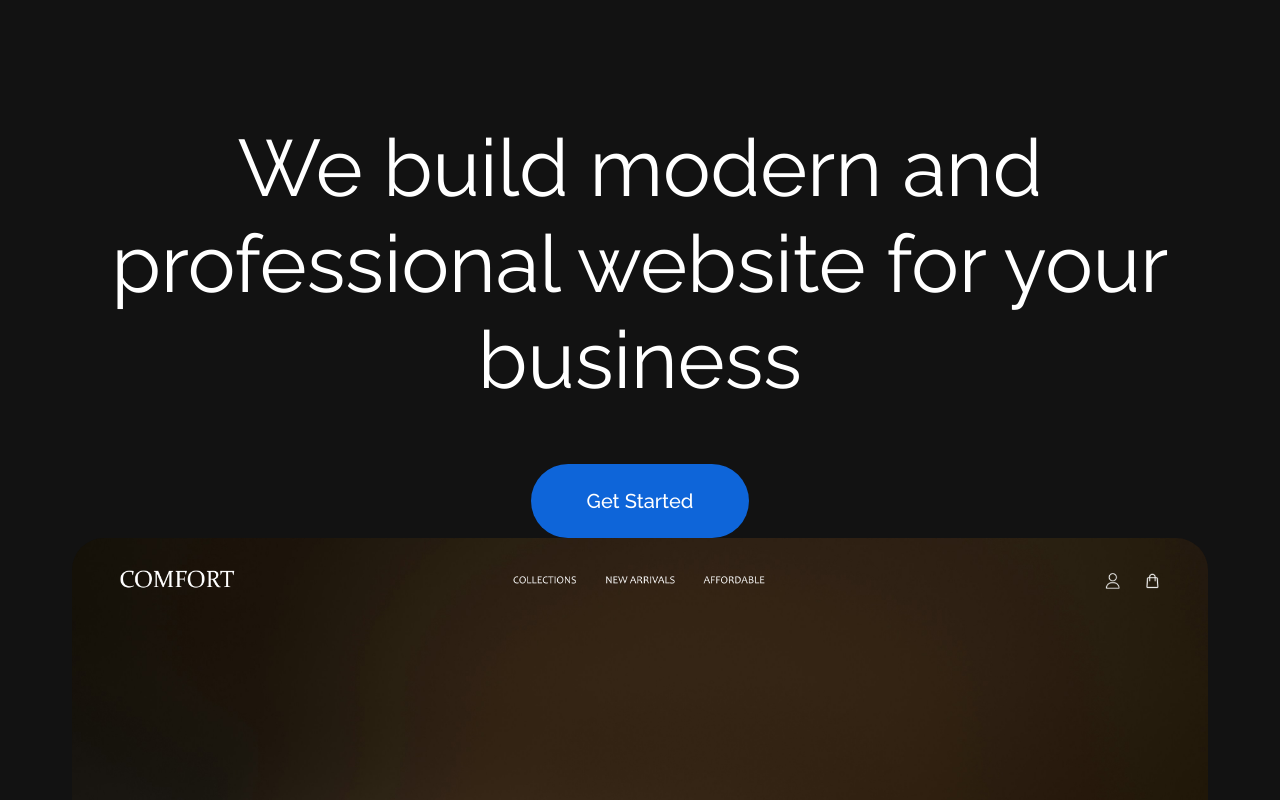
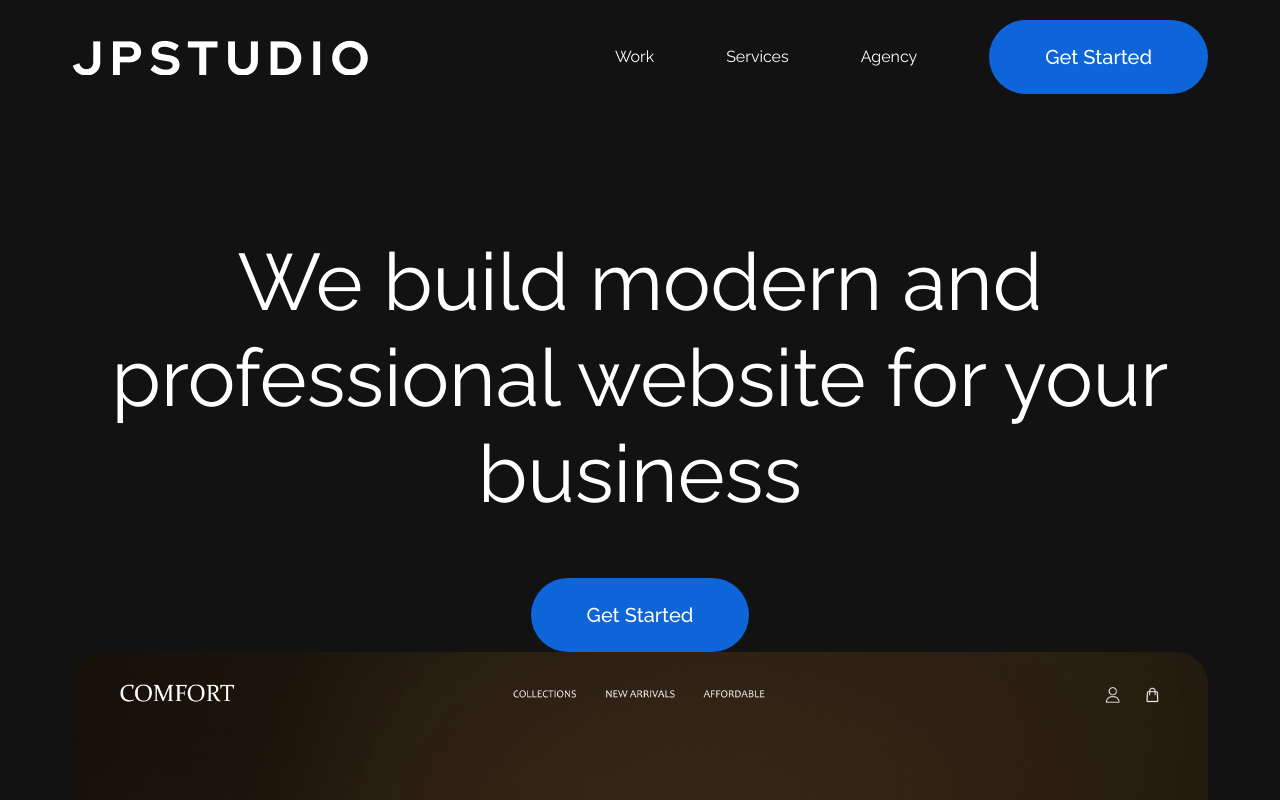
Before and after one commit to joewardperalta/jpstudio, a Next.js app: page / in a window 1280 px wide. Shown: the top 800 px of the page. Built offline with nearby package versions, Linux system fonts and the light colour scheme.

Commit message:
Create the top navigation

```diff
--- a/app/layout.js
+++ b/app/layout.js
@@ -4,6 +4,7 @@ import Script from "next/script";
 import Wrapper from "@/components/Wrapper";
 import Image from "next/image";
 import Link from "next/link";
+import Nav from "@/components/Nav";
 
 const raleway = Raleway({
   subsets: ["latin"],
@@ -18,6 +19,10 @@ export default function RootLayout({ children }) {
   return (
     <html lang="en">
       <body className={raleway.className}>
+        {/* Top nav */}
+        <Nav />
+
+        {/* Main page content */}
         {children}
 
         {/* Footer section */}
--- /dev/null
+++ b/components/Nav.jsx
@@ -0,0 +1,42 @@
+import Image from "next/image";
+import Link from "next/link";
+import PrimaryButton from "./buttons/PrimaryButton";
+
+export default function Nav() {
+  return (
+    <div className="flex items-center justify-between bg-black px-17 py-5 text-white">
+      {/* Logo */}
+      <Link href="/">
+        <Image
+          className="h-fit w-fit"
+          src="/images/jpstudio logo white.png"
+          alt="jpstudio logo"
+          width={149}
+          height={36}
+        />
+      </Link>
+
+      {/* Nav */}
+      <nav>
+        <ul className="flex items-center gap-[4.5rem] text-[1rem]">
+          <li>
+            <Link href="/work">Work</Link>
+          </li>
+          <li>
+            <Link href="/services">Services</Link>
+          </li>
+          <li>
+            <Link href="/agency">Agency</Link>
+          </li>
+          <li>
+            <Link href="/proposal">
+              <PrimaryButton className="bg-primary px-10 text-[16px]">
+                Get Started
+              </PrimaryButton>
+            </Link>
+          </li>
+        </ul>
+      </nav>
+    </div>
+  );
+}
```
Also changed, not shown: public/images/jpstudio logo white.png (added).
